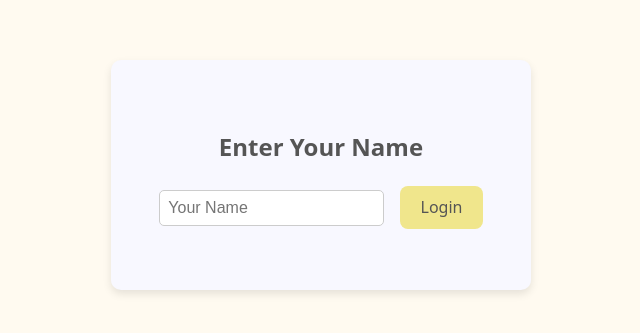
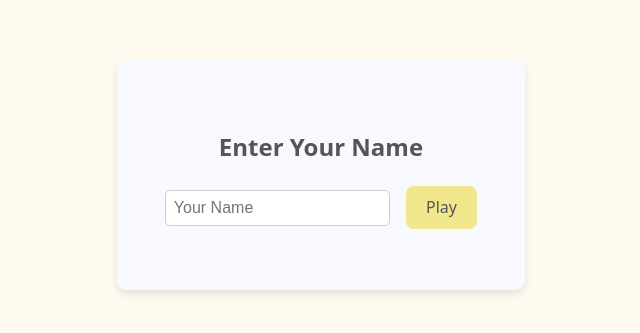
Before and after one commit to ismailshalih-ak/word-search-game, a React (Vite) app: page / in a window 1280 px wide. Shown: the part 225-558 px from the top of the page, without its empty margins (319-959 px from the left). Built offline with nearby package versions, Linux system fonts and the light colour scheme.

Commit message:
change login button text to play

```diff
--- a/src/components/LoginScreen.tsx
+++ b/src/components/LoginScreen.tsx
@@ -29,7 +29,7 @@ const LoginScreen: React.FC<LoginScreenProps> = ({ onLogin, configPlayerName })
           onChange={(e) => setPlayerName(e.target.value)}
           className="name-input"
         />
-        <button type="submit" style={{ marginLeft: '1em' }}>Login</button>
+        <button type="submit" style={{ marginLeft: '1em' }}>Play</button>
         {error && <p className="error">{error}</p>}
       </form>
     </div>
```
